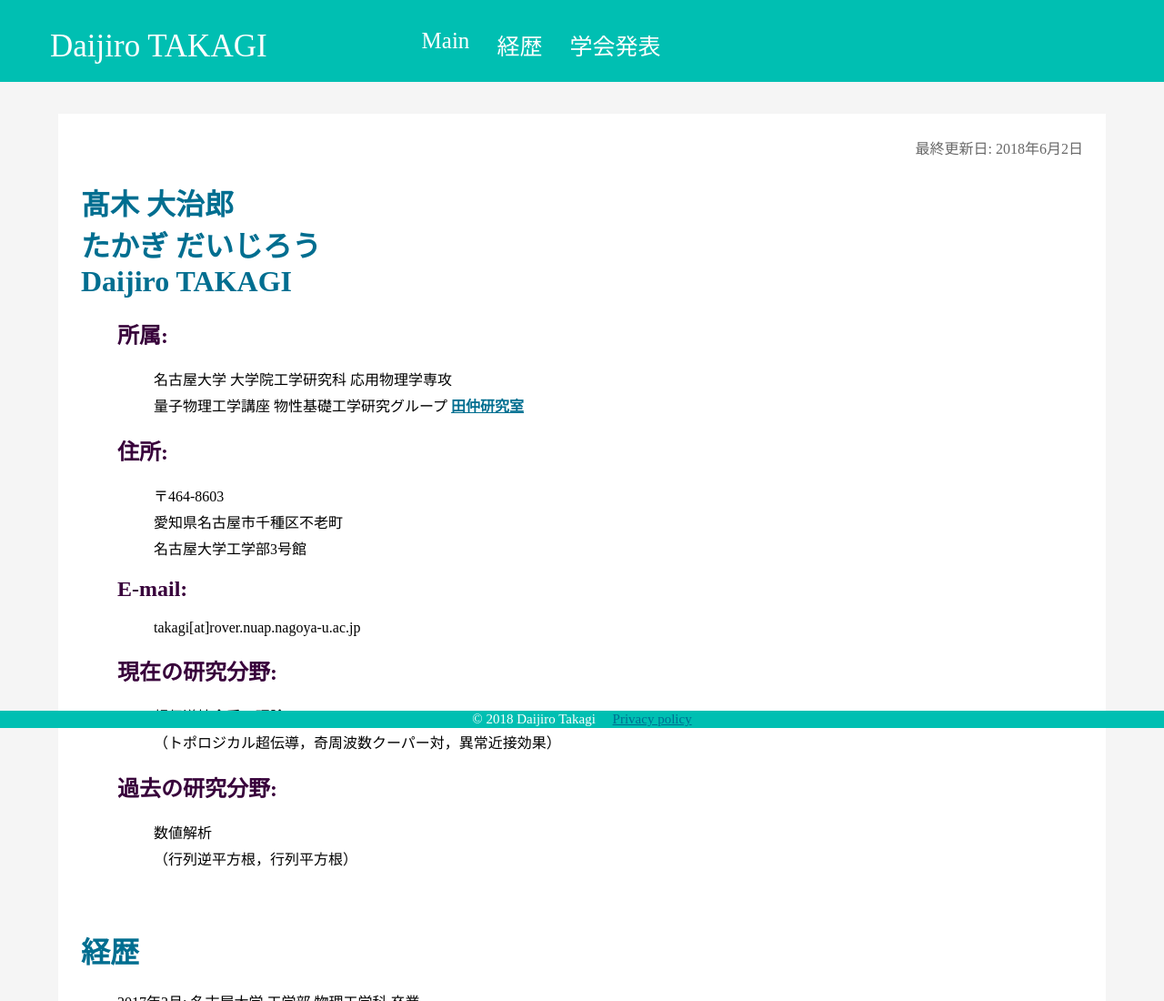
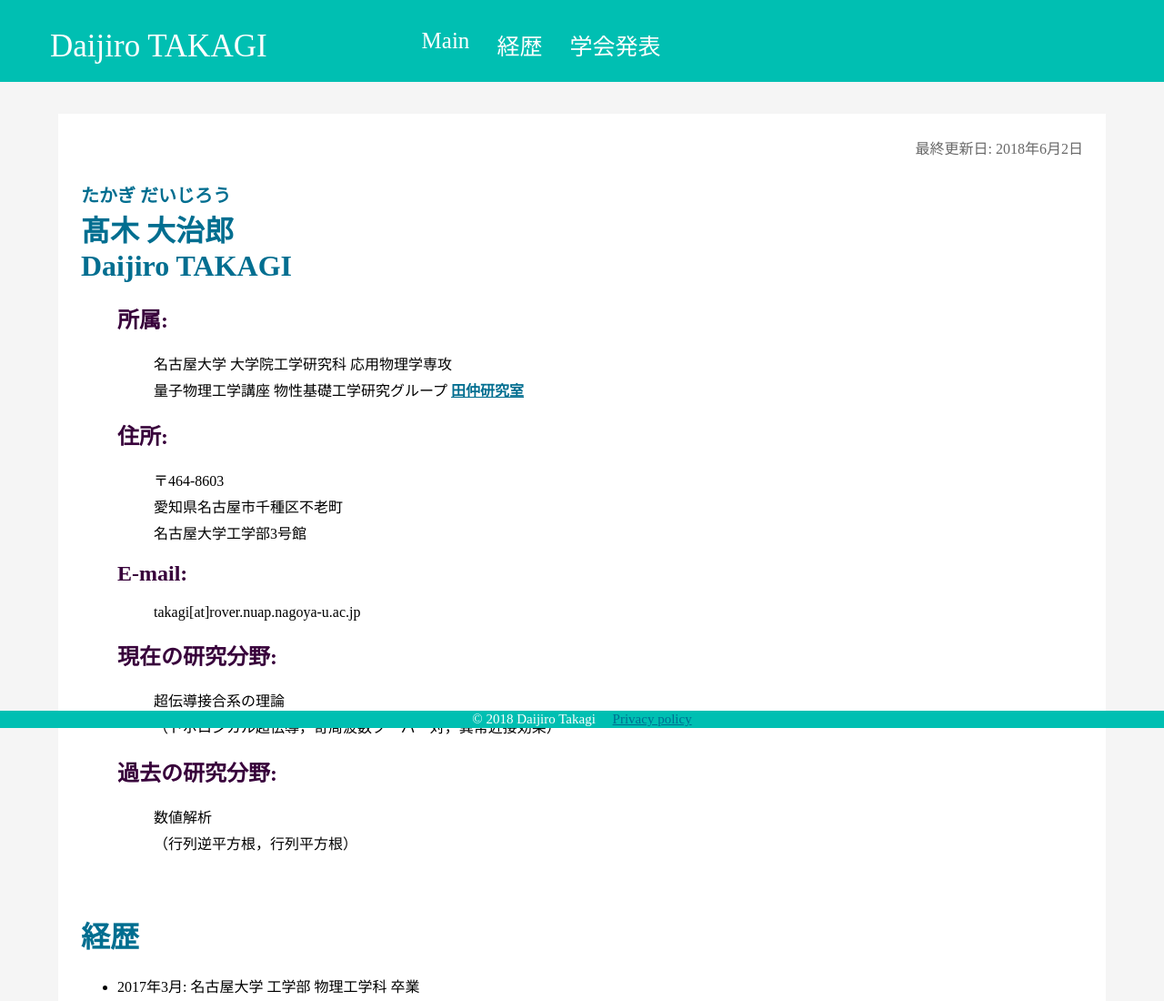
Before and after one commit to d-j-takagi/d-j-takagi.github.io, a plain HTML site: page index.html in a window 1280 px wide. Shown: the top 1100 px of the page at 91% size. Drawn offline with Linux system fonts and the light colour scheme.

Commit message:
add ruby

```diff
--- a/index.html
+++ b/index.html
@@ -37,9 +37,11 @@
             <div class="main">
                 <div class="name">
                     <p class="update">最終更新日: 2018年6月2日</p>
-                    <h1 class="local" id="00">
+                    <h1 class="localruby" id="00">
+                        たかぎ だいじろう
+                    </h1>
+                    <h1 class="local">
                         髙木 大治郎<br/>
-                        たかぎ だいじろう<br/>
                         Daijiro TAKAGI
                     </h1>
                     <ul class="listnone">
--- a/stylesheet.css
+++ b/stylesheet.css
@@ -6,6 +6,14 @@ h1.local{
     color: #006e90;
     padding-top: 90px;
     margin-top: -90px;
+}
+h1.localruby{
+    color: #006e90;
+    font-size: 20px;
+    padding-top: 90px;
+    margin-top: -90px;
+    padding-bottom: 0;
+    margin-bottom: 0;
 }
 h2.local {
     color: #38023b;
```
